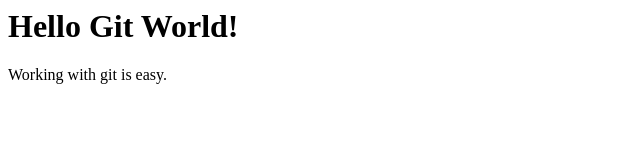
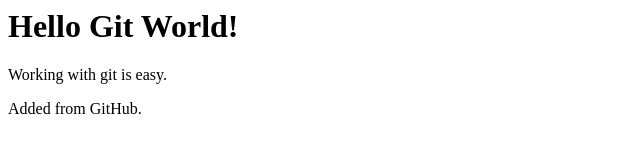
Before and after one commit to jayati2031/GitCourse, a plain HTML site: page index.html in a window 1280 px wide. Shown: the whole page, without its empty margins (0-640 px from the left). Drawn offline with Linux system fonts and the light colour scheme.

Commit message:
Updated index.html

```diff
--- a/index.html
+++ b/index.html
@@ -3,3 +3,7 @@
 <div>
     <p>Working with git is easy.</p>
 </div>
+
+<div>
+    <p>Added from GitHub.</p>
+</div>
```
